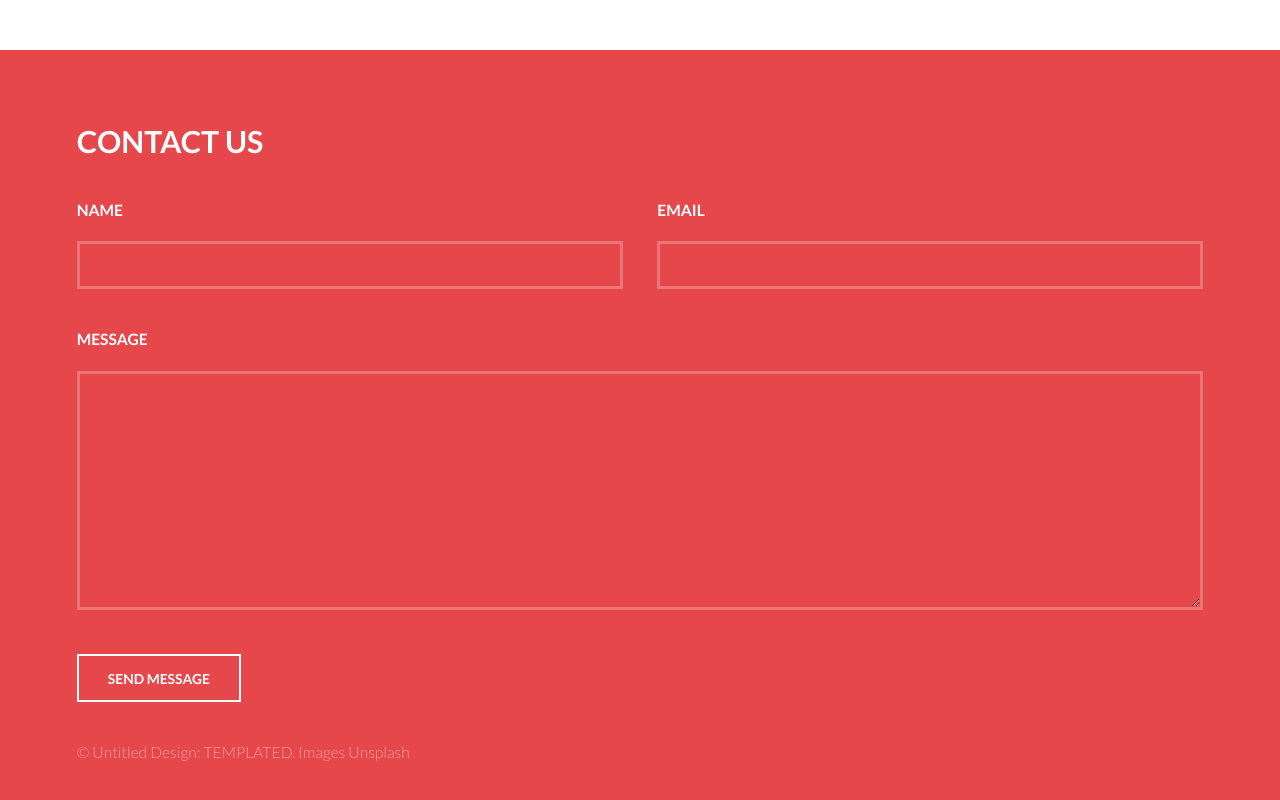
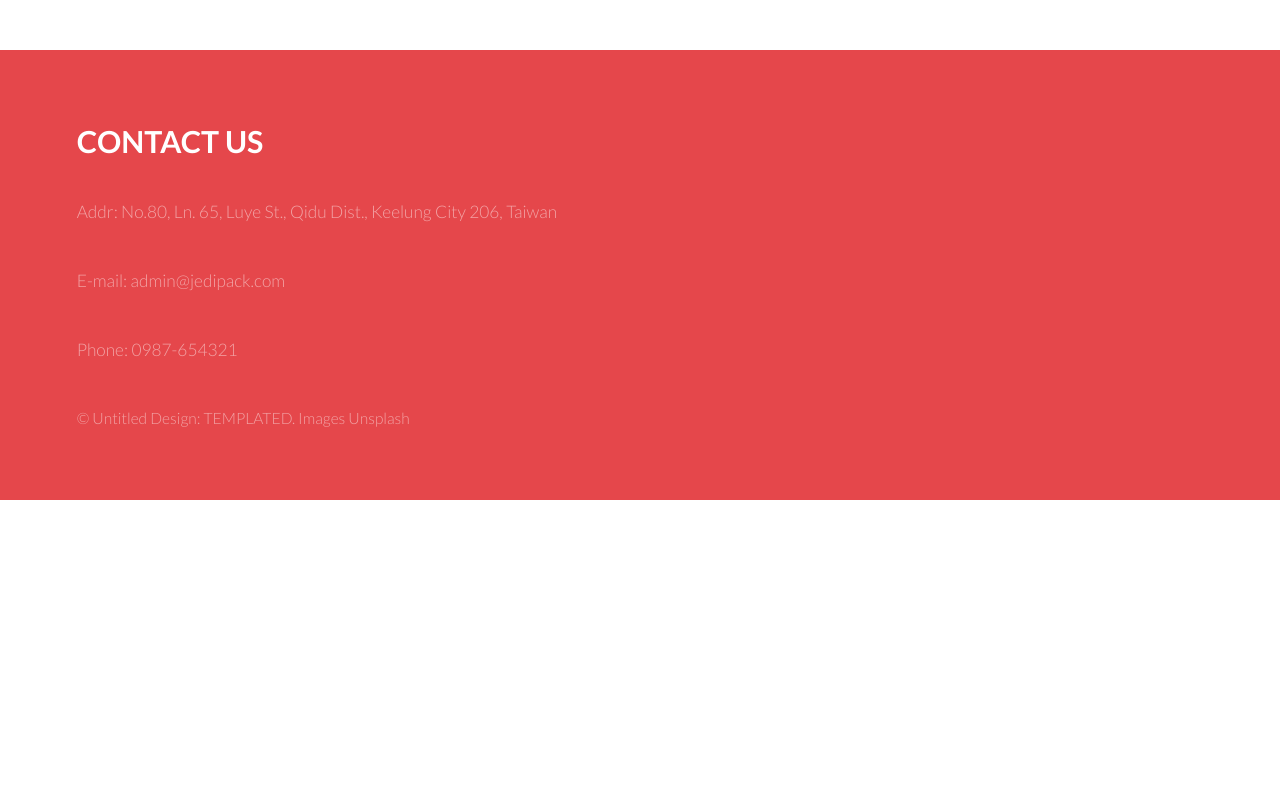
Before and after one commit to thxxxxxd/jed, a plain HTML site: page index.html in a window 1280 px wide. Shown: the part 2150-2950 px from the top of the page. After the commit the page ends 2650 px from the top, so only its background shows below. Drawn offline with Linux system fonts and the light colour scheme.

Commit message:
Modify content and title

```diff
--- a/index.html
+++ b/index.html
@@ -126,23 +126,9 @@
 					<header>
 						<h2>Contact us</h2>
 					</header>
-					<form method="post" action="#">
-						<div class="field half first">
-							<label for="name">Name</label>
-							<input type="text" name="name" id="name" />
-						</div>
-						<div class="field half">
-							<label for="email">Email</label>
-							<input type="text" name="email" id="email" />
-						</div>
-						<div class="field">
-							<label for="message">Message</label>
-							<textarea name="message" id="message" rows="6"></textarea>
-						</div>
-						<ul class="actions">
-							<li><input type="submit" value="Send Message" class="alt" /></li>
-						</ul>
-					</form>
+					<p> Addr: No.80, Ln. 65, Luye St., Qidu Dist., Keelung City 206, Taiwan </p>
+					<p> E-mail: admin@jedipack.com </p>
+					<p> Phone: 0987-654321 </p>
 					<div class="copyright">
 						&copy; Untitled Design: <a href="https://templated.co/">TEMPLATED</a>. Images <a href="https://unsplash.com/">Unsplash</a>
 					</div>
```
Also changed, not shown: product.html (deleted, +0 -5 lines).
